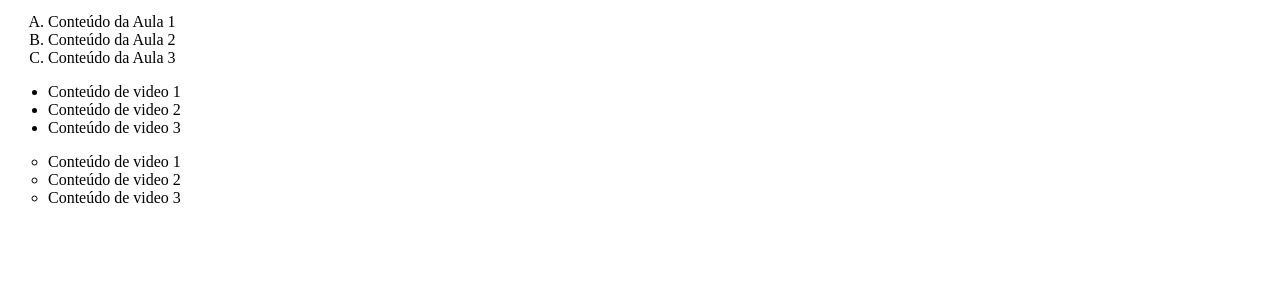
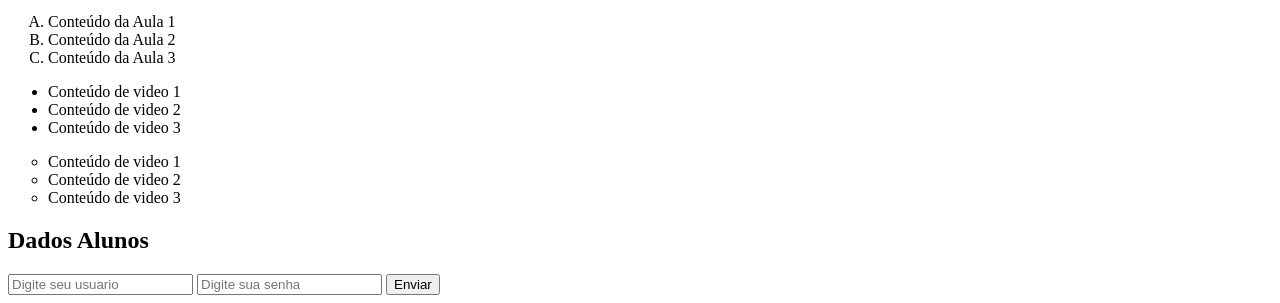
Before and after one commit to Guilherme5G/Front-end-Project, a plain HTML site: page index.html in a window 1280 px wide. Shown: the part 837-1140 px from the top of the page. Before the commit the page ends 1060 px from the top, so only its background shows below. Drawn offline with Linux system fonts and the light colour scheme.

Commit message:
Adicionando dados e botoes

```diff
--- a/index.html
+++ b/index.html
@@ -67,6 +67,15 @@
             <li>Conteúdo de video 3</li>
         </ul>
 
+        <!-- FORMULARIOS -->
+        <h2>Dados Alunos</h2>
+        <form action="dados.html">
+            <input type="text" placeholder="Digite seu usuario" required/>
+            <input type="password" placeholder="Digite sua senha" required/>
+            <button type="submit">Enviar</button>
+        </form>
+
+
         <!-- FINAL DO CORPO DA PAGINA -->
     </body>
 <!-- FINAL DO HTML -->
```
Also changed, not shown: dados.html (added, +11 -0 lines).
